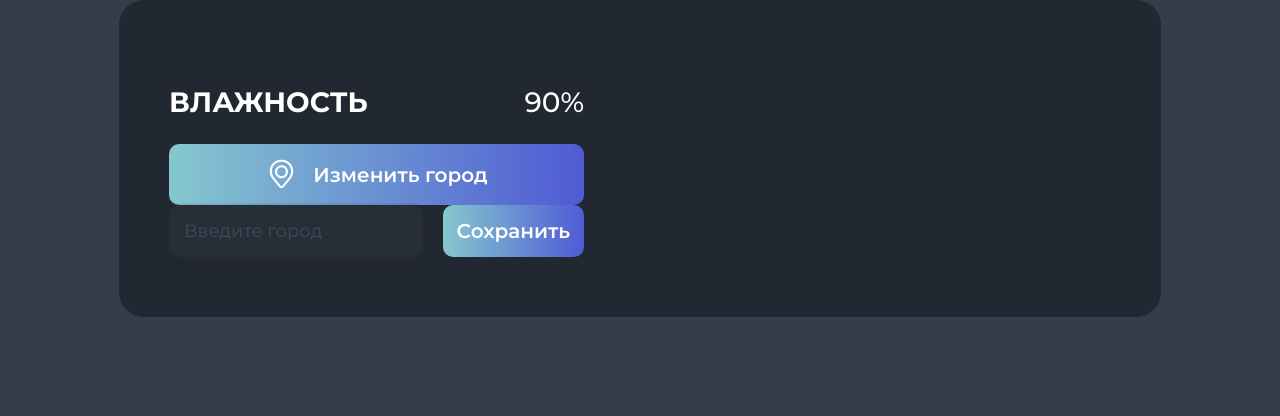
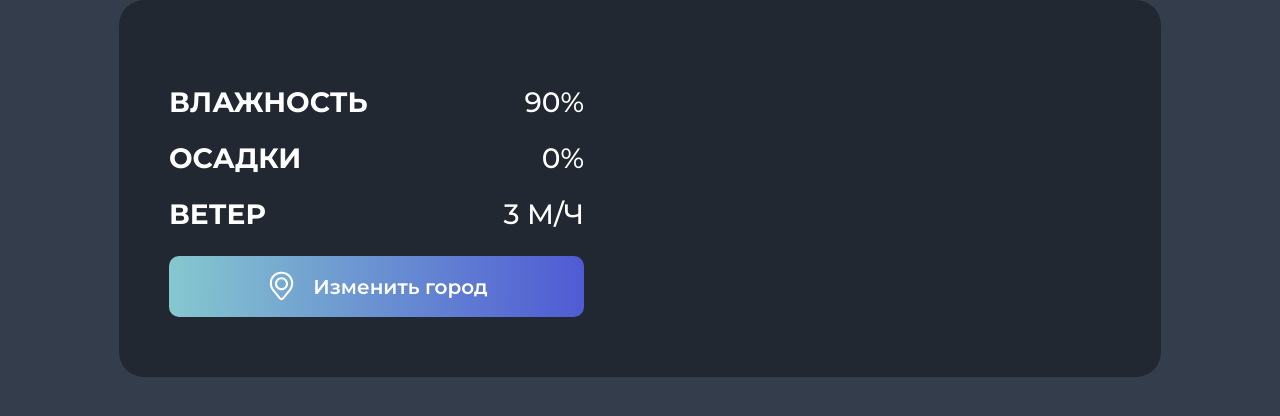
Before and after one commit to Sinonaz/vue-weather, a Vue app: page / in a window 1280 px wide. Shown: the top 416 px of the page. Built offline with nearby package versions, Linux system fonts and the light colour scheme.

Commit message:
выводит статистику списком

```diff
--- a/src/App.vue
+++ b/src/App.vue
@@ -1,6 +1,21 @@
 <script setup>
   import CitySelect from './components/CitySelect.vue'
   import WeatherStat from './components/WeatherStat.vue'
+
+  const cityStats = [
+    {
+      label: 'Влажность',
+      value: '90%',
+    },
+    {
+      label: 'Осадки',
+      value: '0%',
+    },
+    {
+      label: 'Ветер',
+      value: '3 м/ч',
+    },
+  ]
 </script>
 
 <template>
@@ -10,7 +25,7 @@
 
       <div class="weather__right">
         <div class="weather__stats">
-          <WeatherStat />
+          <WeatherStat v-for="stat in cityStats" :key="stat.label" v-bind="stat" />
         </div>
 
         <CitySelect />
--- /dev/null
+++ b/src/components/AppInput.vue
@@ -0,0 +1,24 @@
+<template>
+  <input />
+</template>
+
+<script setup></script>
+
+<style>
+  input {
+    width: auto;
+    padding: 15px;
+    color: white;
+    font-size: 18px;
+    font-family: var(--font);
+    background: var(--gray);
+    border: none;
+    border-radius: 10px;
+    box-shadow: 1px 2px 4px 0px #222831;
+    outline: none;
+
+    &::placeholder {
+      color: #3f4958;
+    }
+  }
+</style>
--- a/src/components/CitySelect.vue
+++ b/src/components/CitySelect.vue
@@ -1,20 +1,28 @@
 <template>
   <div class="city-select">
-    <AppButton class="city-select__change">
+    <AppButton v-if="!isEdited" class="city-select__change" @click="edit(true)">
       <IconLocation />
       Изменить город
     </AppButton>
 
-    <div class="city-select__label">
-      <input type="text" name="city-select" placeholder="Введите город" />
-      <AppButton>Сохранить</AppButton>
+    <div v-else class="city-select__label">
+      <AppInput type="text" name="city-select" placeholder="Введите город" />
+      <AppButton @click="edit(false)">Сохранить</AppButton>
     </div>
   </div>
 </template>
 
 <script setup>
+  import { ref } from 'vue'
   import AppButton from './AppButton.vue'
   import IconLocation from './Icons/IconLocation.vue'
+  import AppInput from './AppInput.vue'
+
+  const isEdited = ref(false)
+
+  function edit(isEdit) {
+    isEdited.value = isEdit
+  }
 </script>
 
 <style scoped>
@@ -31,21 +39,4 @@
     grid-template-columns: 1fr auto;
     gap: 20px;
   }
-
-  input {
-    width: auto;
-    padding: 15px;
-    color: white;
-    font-size: 18px;
-    font-family: var(--font);
-    background: var(--gray);
-    border: none;
-    border-radius: 10px;
-    box-shadow: 1px 2px 4px 0px #222831;
-    outline: none;
-
-    &::placeholder {
-      color: #3f4958;
-    }
-  }
 </style>
--- a/src/components/WeatherStat.vue
+++ b/src/components/WeatherStat.vue
@@ -1,11 +1,16 @@
 <template>
   <p class="stat">
-    <span class="stat__name">Влажность</span>
-    <span class="stat__value">90%</span>
+    <span class="stat__name">{{ label }}</span>
+    <span class="stat__value">{{ value }}</span>
   </p>
 </template>
 
-<script setup></script>
+<script setup>
+  defineProps({
+    label: String,
+    value: String,
+  })
+</script>
 
 <style scoped>
   .stat {
```
